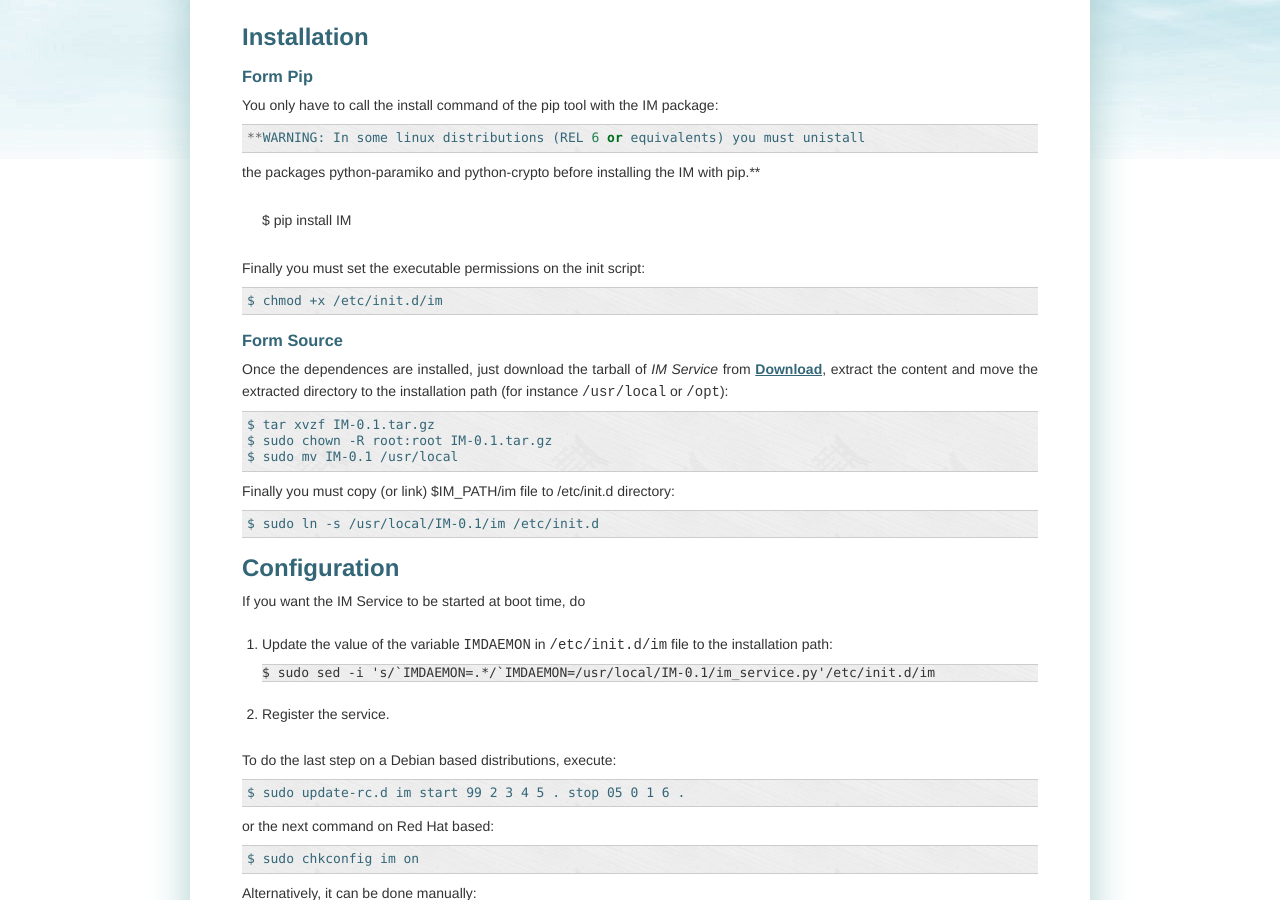
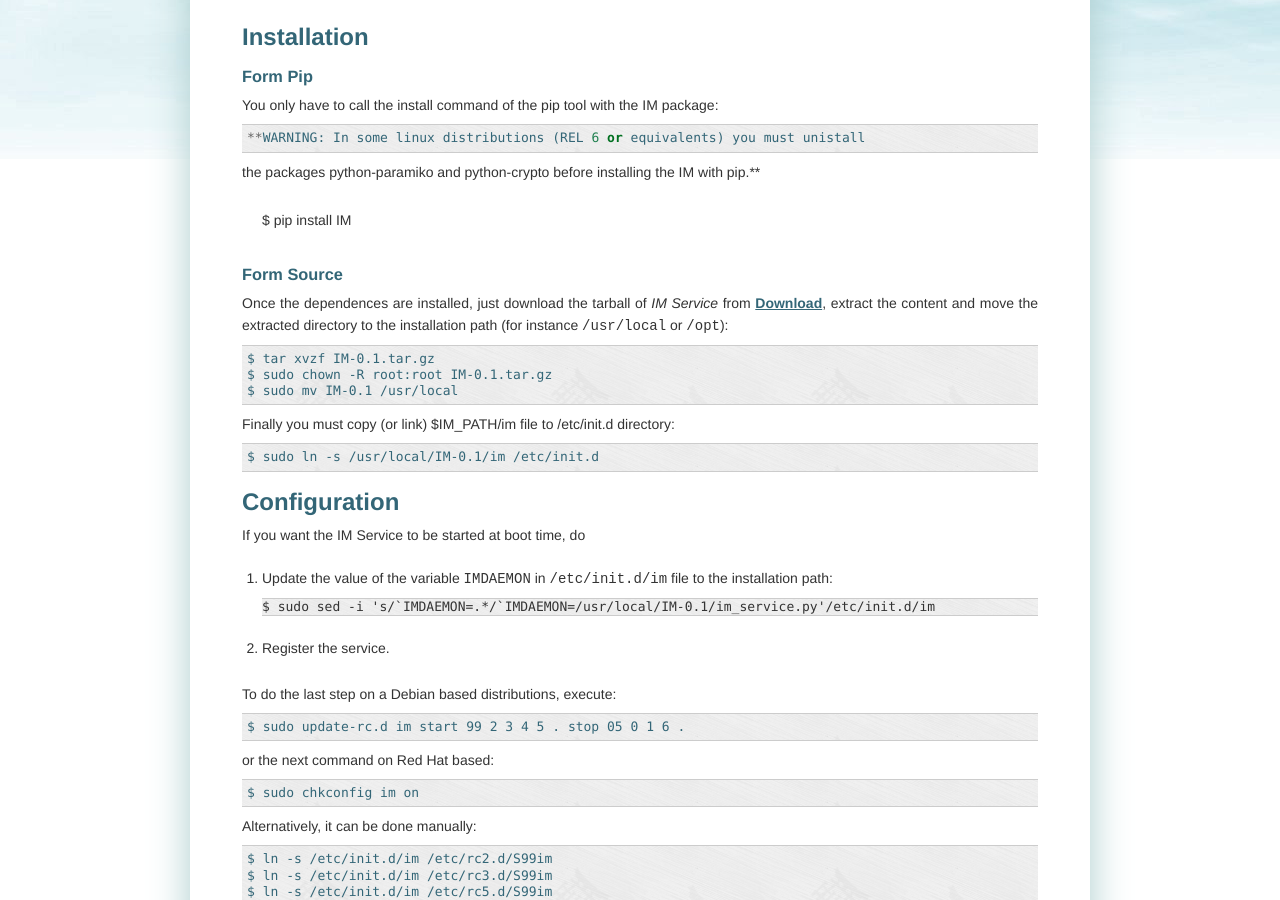
Before and after one commit to grycap/im, a Sphinx documentation site: the page built from doc/source/manual.rst, in a window 1280 px wide and 900 px high, scrolled down 1269 px. Built offline with Sphinx 7.4.7, drawn with Linux system fonts in a browser that asks for light colours.

Commit message:
Minor changes in documentation, removing the unnecessary chmod

```diff
--- a/doc/source/manual.rst
+++ b/doc/source/manual.rst
@@ -62,10 +62,6 @@ You only have to call the install command of the pip tool with the IM package::
 the packages python-paramiko and python-crypto before installing the IM with pip.**
 
    $ pip install IM
-
-Finally you must set the executable permissions on the init script::
-
-   $ chmod +x /etc/init.d/im
 
 Form Source
 ^^^^^^^^^^^
```
Also changed, not shown: README.md (+0 -6 lines), 1 other file.
